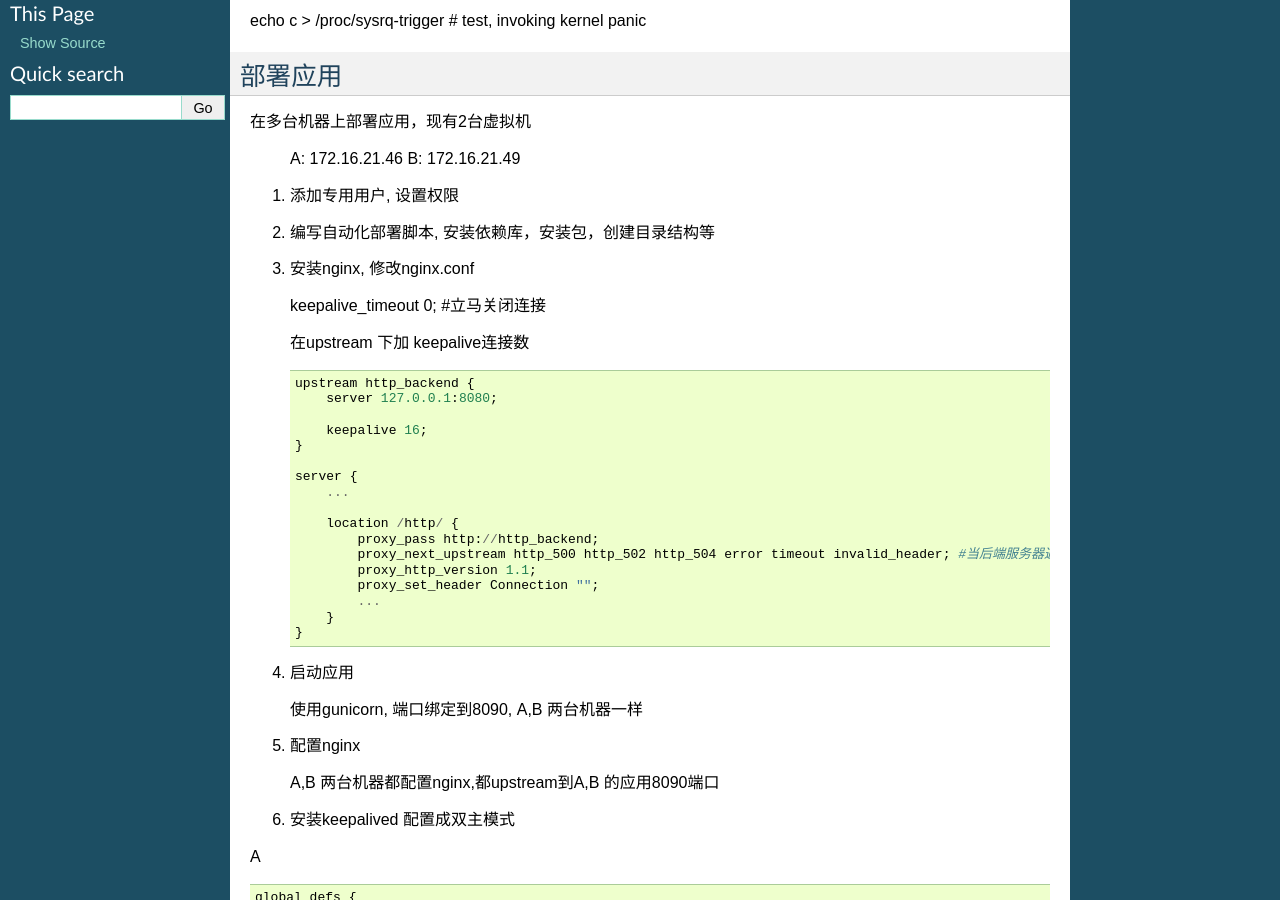
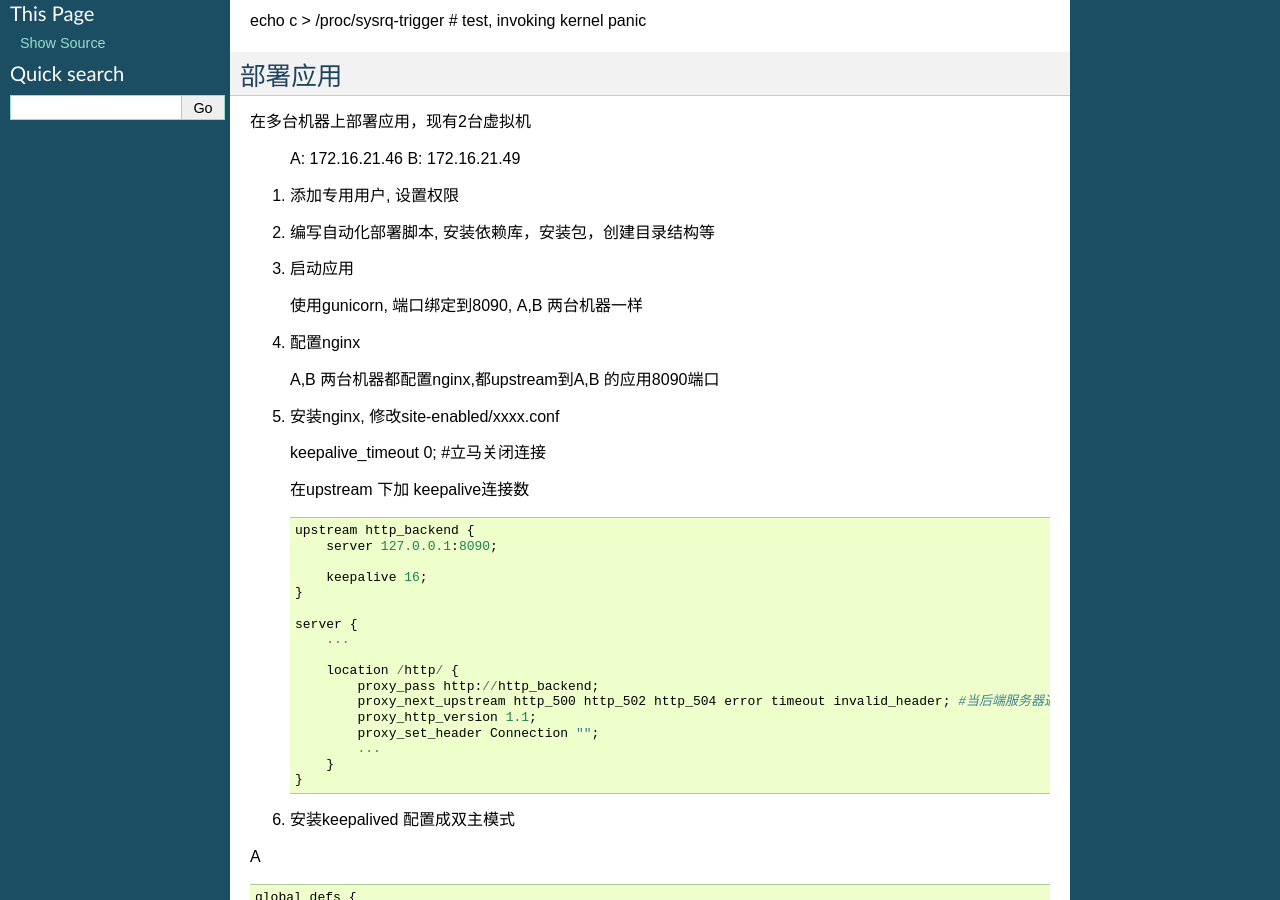
Before and after one commit to largetalk/newdatum, a Sphinx documentation site: the page built from notes/source/201309/ha.rst, in a window 1280 px wide and 900 px high, scrolled down 262 px. Built offline with Sphinx 7.4.7, drawn with Linux system fonts in a browser that asks for light colours; formulas are drawn with MathJax 3; some of the changed lines change nothing that is shown; some of the changed text lies outside the part shown.

Commit message:
change ha

```diff
--- a/notes/source/201309/ha.rst
+++ b/notes/source/201309/ha.rst
@@ -26,14 +26,22 @@ echo c > /proc/sysrq-trigger  # test, invoking kernel panic
 
 2. 编写自动化部署脚本, 安装依赖库，安装包，创建目录结构等
 
-3. 安装nginx, 修改nginx.conf
+3. 启动应用
+
+   使用gunicorn, 端口绑定到8090, A,B 两台机器一样
+
+4. 配置nginx
+
+   A,B 两台机器都配置nginx,都upstream到A,B 的应用8090端口
+
+5. 安装nginx, 修改site-enabled/xxxx.conf
 
    keepalive_timeout 0; #立马关闭连接
 
    在upstream 下加 keepalive连接数 ::
 
     upstream http_backend {
-        server 127.0.0.1:8080;
+        server 127.0.0.1:8090;
 
         keepalive 16;
     }
@@ -49,14 +57,6 @@ echo c > /proc/sysrq-trigger  # test, invoking kernel panic
             ...
         }
     }
-
-4. 启动应用
-
-   使用gunicorn, 端口绑定到8090, A,B 两台机器一样
-
-5. 配置nginx
-
-   A,B 两台机器都配置nginx,都upstream到A,B 的应用8090端口
 
 6. 安装keepalived 配置成双主模式
 
@@ -184,6 +184,8 @@ cat monitor_nginx.sh ::
 
 ps. monitor_nginx.sh 要加可执行权限，否则不起作用
 
+ps. 还可以通过添加notify_master, notify_backup, notify_fault添加keepalived切换时发送邮件功能
+
 
 7. nodejs安装
 
```
